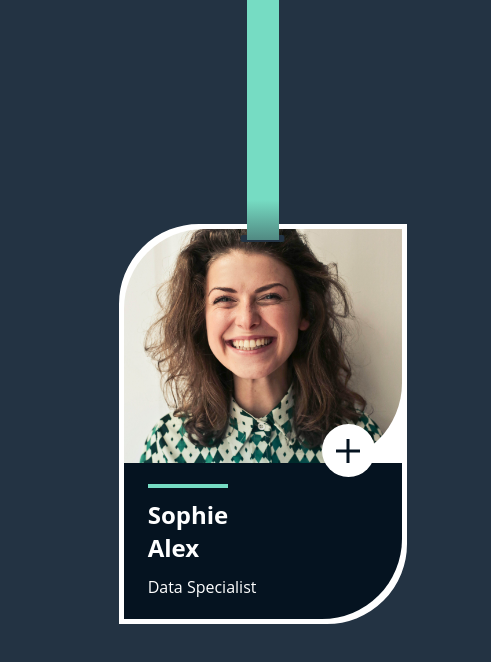
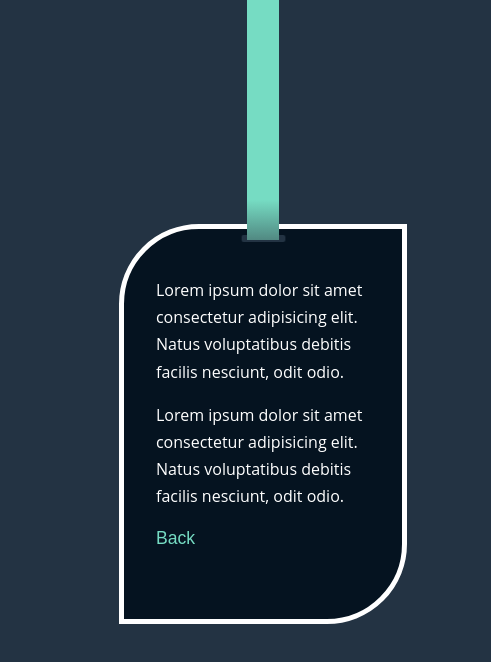
Before and after one commit to Mr-Luka/flip-profile-card, a plain HTML site: page index.html in a window 1280 px wide. Both pictures are taken after a click on the button 348 px from the left and 450 px from the top of the page. Shown: the full height of the page, 0-491 px from the left. Drawn offline with Linux system fonts and the light colour scheme.

Commit message:
finished js

```diff
--- a/index.html
+++ b/index.html
@@ -5,6 +5,7 @@
     <meta http-equiv="X-UA-Compatible" content="IE=edge">
     <meta name="viewport" content="width=device-width, initial-scale=1.0">
     <link rel="stylesheet" href="main.css">
+    <script src="./script.js" defer></script>
     <title>Card Flip Effect</title>
 </head>
 <body>
--- a/main.css
+++ b/main.css
@@ -163,6 +163,7 @@ body {
     font-size: 1.1em;
     cursor: pointer;
     color: #76dcc3;
+    background: none;
 }
 
 .card-flipped {
--- a/script.js
+++ b/script.js
@@ -0,0 +1,13 @@
+const cards = document.querySelectorAll('.card-inner');
+
+cards.forEach(card=> {
+    const moreBtn = card.querySelector('.more-btn');
+    const backBtn = card.querySelector('.back-btn');
+
+    moreBtn.addEventListener('click', ()=> {
+        card.classList.add('card-flipped')
+    })
+    backBtn.addEventListener('click', ()=> {
+        card.classList.remove('card-flipped')
+    })
+})
```
